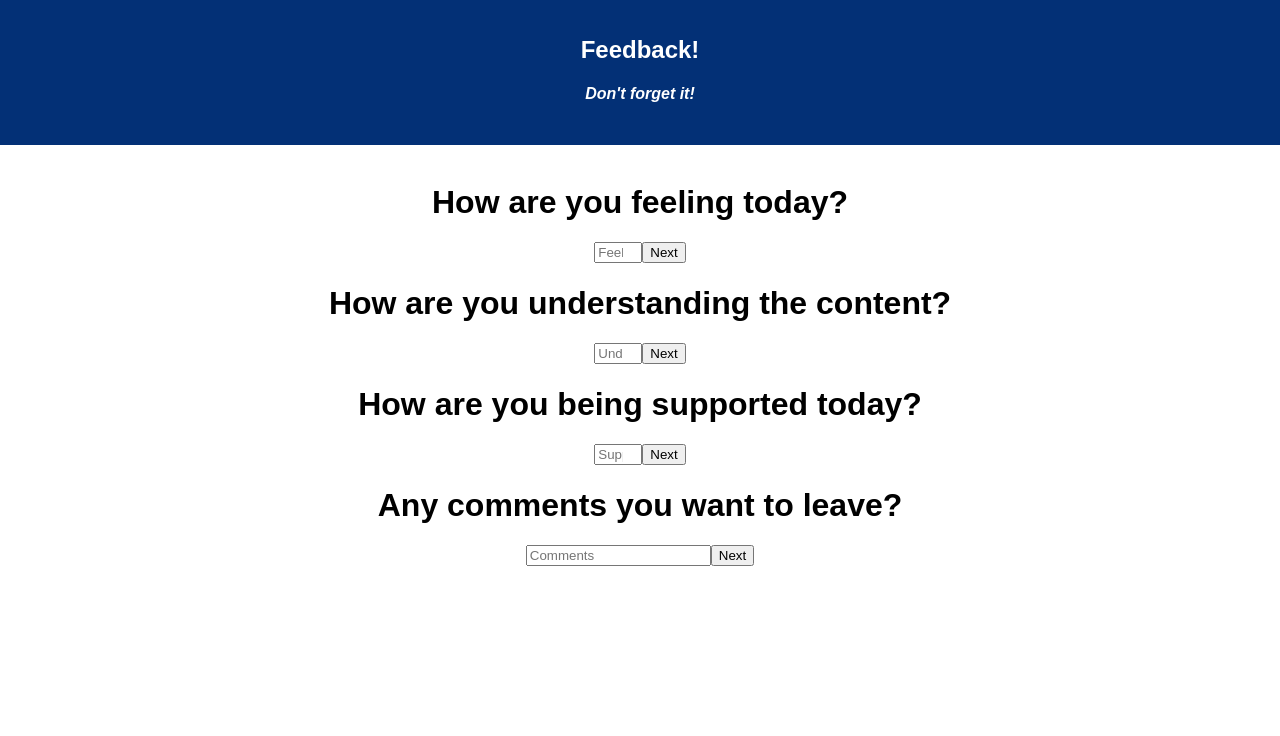
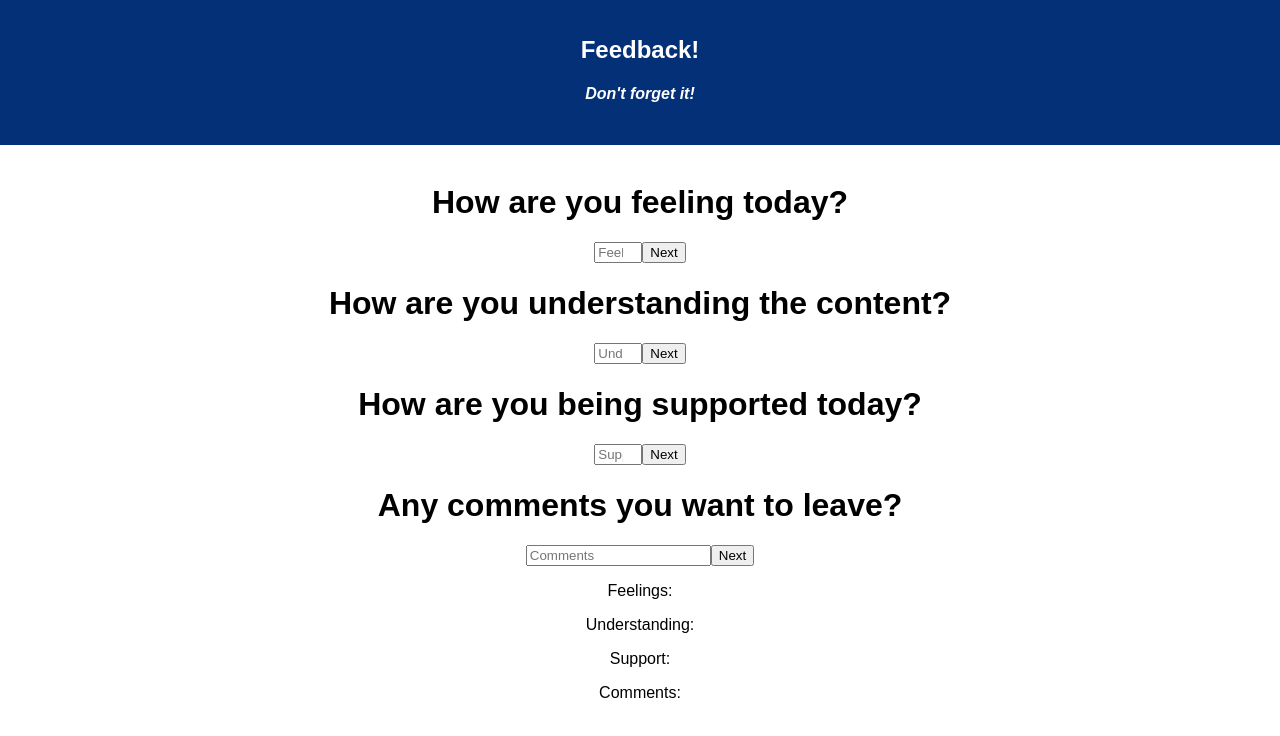
Before and after one commit to berg2043/Feedback-Form, a React (Create React App) app: page / in a window 1280 px wide. Shown: the top 736 px of the page. Built offline with nearby package versions, Linux system fonts and the light colour scheme.

Commit message:
set up Review component

```diff
--- a/src/components/App/App.js
+++ b/src/components/App/App.js
@@ -5,6 +5,7 @@ import { connect } from 'react-redux';
 import {BrowserRouter as Router, Route, Link} from 'react-router-dom'
 import Questions from '../Questions/Questions';
 import Comments from '../Comments/Comments';
+import Review from '../Review/Review';
 
 const App = (props)=> {
   return (
@@ -17,8 +18,9 @@ const App = (props)=> {
       <Router>
         <Questions reducerPath="ADD_FEELING" question="How are you feeling today?" placeholder="Feeling?"/>
         <Questions reducerPath="ADD_UNDERSTANDING" question="How are you understanding the content?" placeholder="Understanding?"/>
-        <Questions reducerPath="ADD_SUPPORTED" question="How are you being supported today?" placeholder="Support?"/>
+        <Questions reducerPath="ADD_SUPPORT" question="How are you being supported today?" placeholder="Support?"/>
         <Comments/>
+        <Review/>
       </Router>
     </div>
   );
--- a/src/components/Review/Review.js
+++ b/src/components/Review/Review.js
@@ -0,0 +1,23 @@
+import React, {useStore} from 'react';
+import { connect } from 'react-redux';
+
+const Review = (props) => {
+
+  // Sends feeling to reducer
+  // function submitInput(event){
+  //   event.preventDefault();
+  //   props.dispatch({type: props.reducerPath, payload: input})
+  // }
+
+  return (
+    <div>
+      <p>Feelings: {props.feedback.feeling}</p>
+      <p>Understanding: {props.feedback.understanding}</p>
+      <p>Support: {props.feedback.support}</p>
+      <p>Comments: {props.feedback.comments}</p>
+    </div>
+  )
+};
+
+const storeOnProps=(reduxStore)=>({feedback: reduxStore.feedbackReducer})
+export default connect(storeOnProps)(Review)
```
